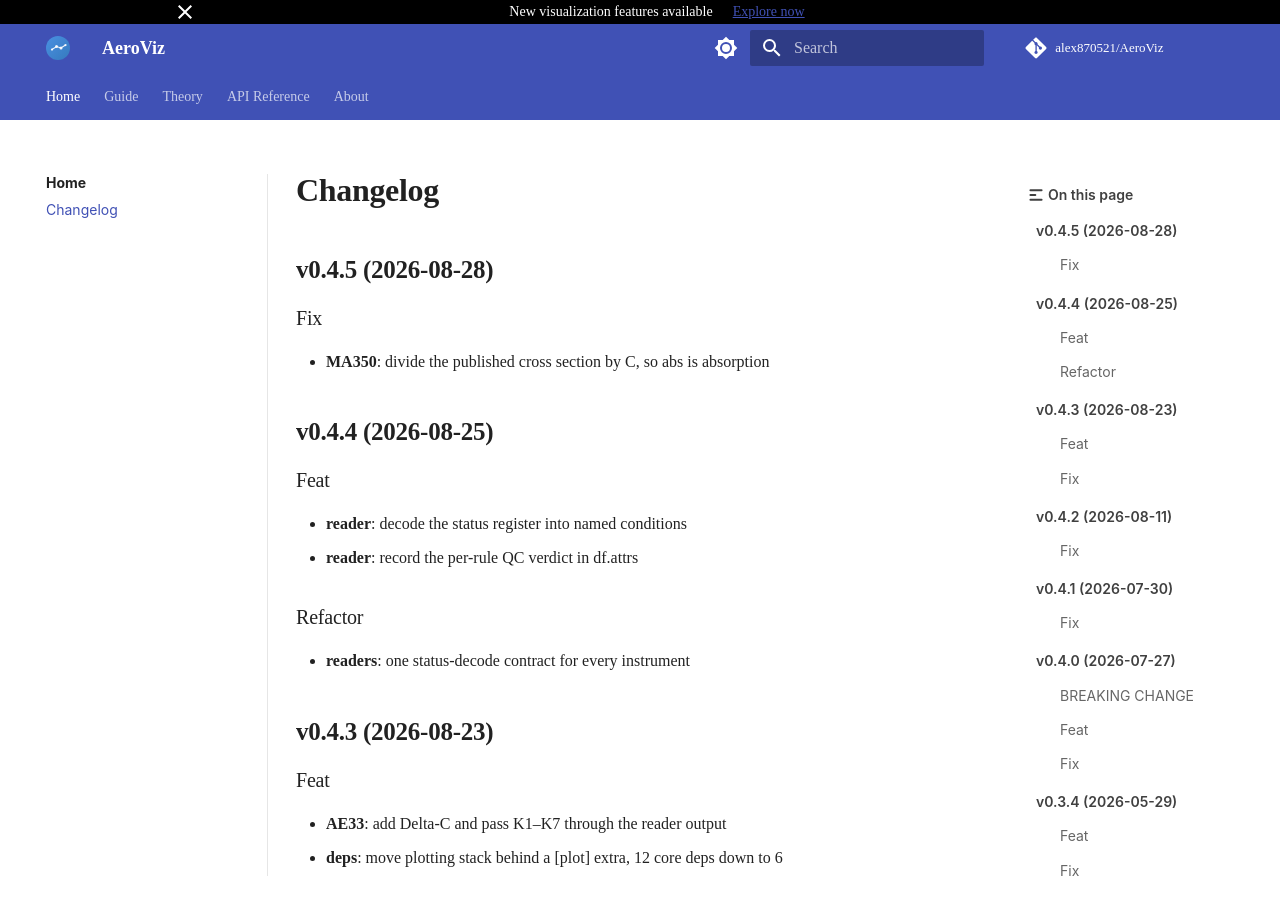
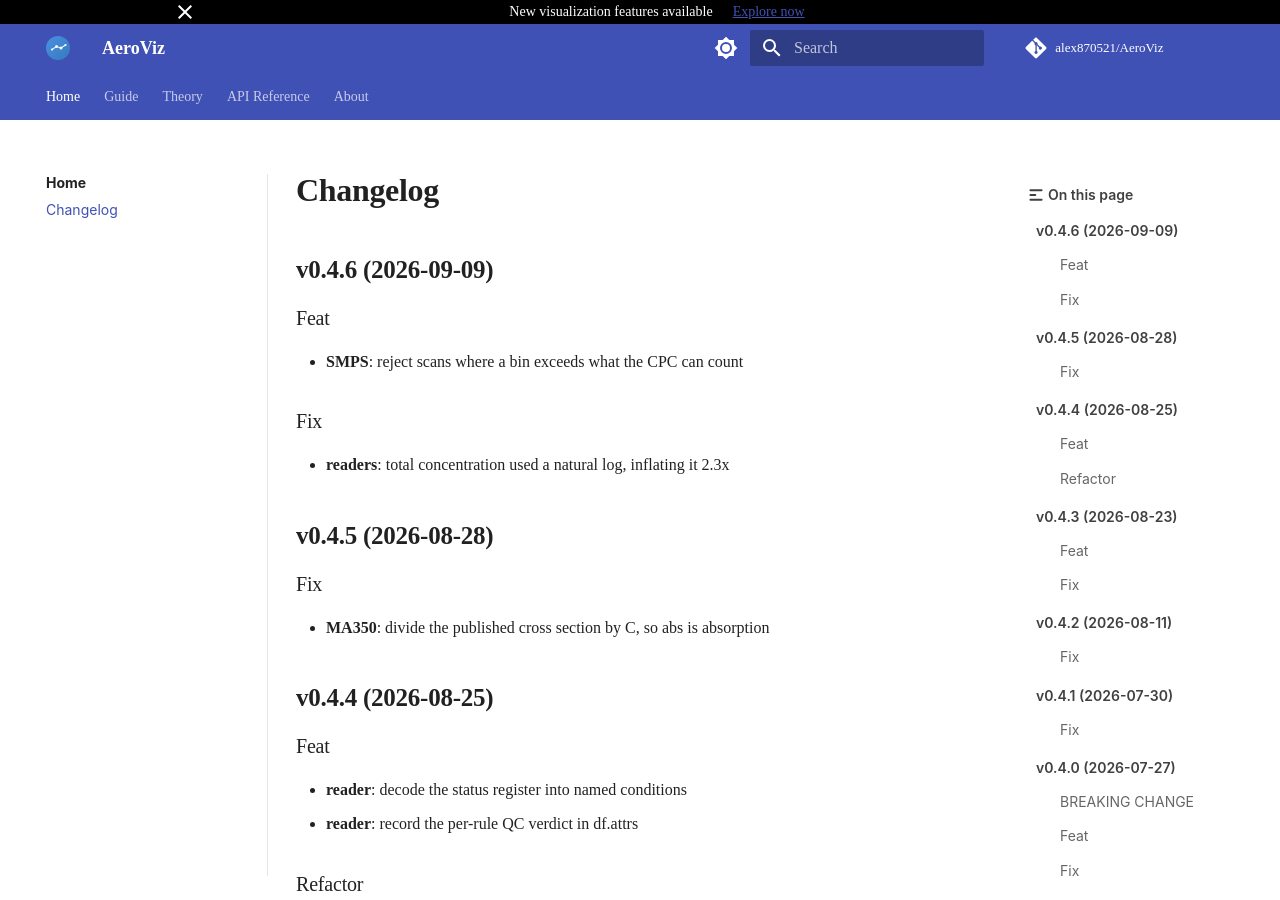
Before and after one commit to Alex870521/AeroViz, an MkDocs documentation site: the page built from docs/CHANGELOG.md, in a window 1280 px wide and 900 px high. Built offline with MkDocs 1.6.1 and Material for MkDocs 9.7.7, drawn with Linux system fonts in a browser that asks for light colours; some web fonts are replaced; comment, search, counter and statistics services are not loaded.

Commit message:
bump: version 0.4.5 → 0.4.6

```diff
--- a/docs/CHANGELOG.md
+++ b/docs/CHANGELOG.md
@@ -1,3 +1,13 @@
+## v0.4.6 (2026-09-09)
+
+### Feat
+
+- **SMPS**: reject scans where a bin exceeds what the CPC can count
+
+### Fix
+
+- **readers**: total concentration used a natural log, inflating it 2.3x
+
 ## v0.4.5 (2026-08-28)
 
 ### Fix
--- a/pyproject.toml
+++ b/pyproject.toml
@@ -9,7 +9,7 @@ build-backend = "mesonpy"
 
 [project]
 name = "AeroViz"
-version = "0.4.5"
+version = "0.4.6"
 description = "Aerosol data processing and visualization toolkit. Read, QC, and analyze data from SMPS, APS, AE33, TEOM, Nephelometer, XRF, and 15+ atmospheric instruments."
 authors = [{ name = "Alex Chan", email = "alex870521@gmail.com" }]
 license = { text = "MIT" }
```
